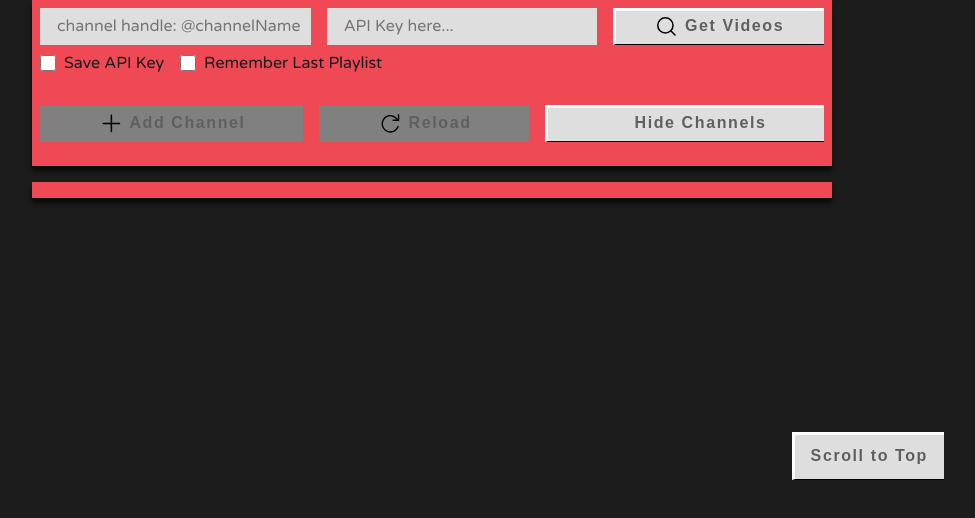
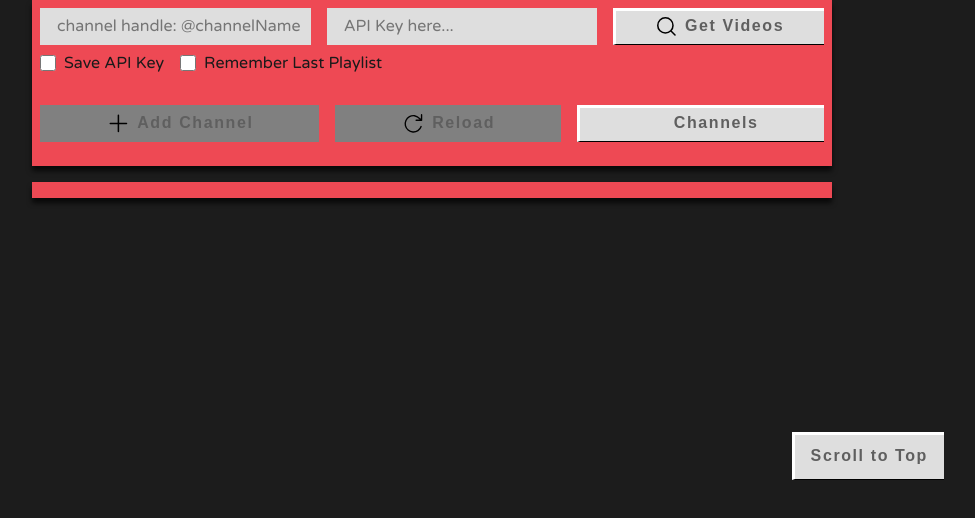
Before and after one commit to Liam-00/ListerForYoutube, a React app: page / in a window 1280 px wide. Shown: the top 518 px of the page, without its empty margins (208-1183 px from the left). Built offline with nearby package versions, Linux system fonts and the light colour scheme.

Commit message:
alter to let button text fit

```diff
--- a/src/index.jsx
+++ b/src/index.jsx
@@ -339,7 +339,7 @@ const App = () => {
                             <svg viewBox='0 0 48 48'>
                                 <use href={showChannelList ? "/icons/icon_map.svg#i_chevron_up": "/icons/icon_map.svg#i_chevron"}></use>
                             </svg>
-                            {showChannelList ? "Hide Channels" : "Show Channels"}
+                            {showChannelList ? "Channels" : "Channels"}
                         </button>
                 </div>
                 <div className='channel_list' ref={refChannelList}>
```
